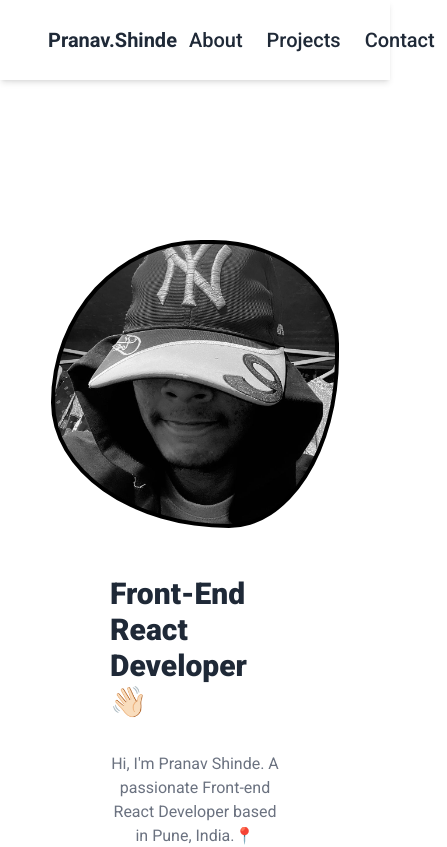
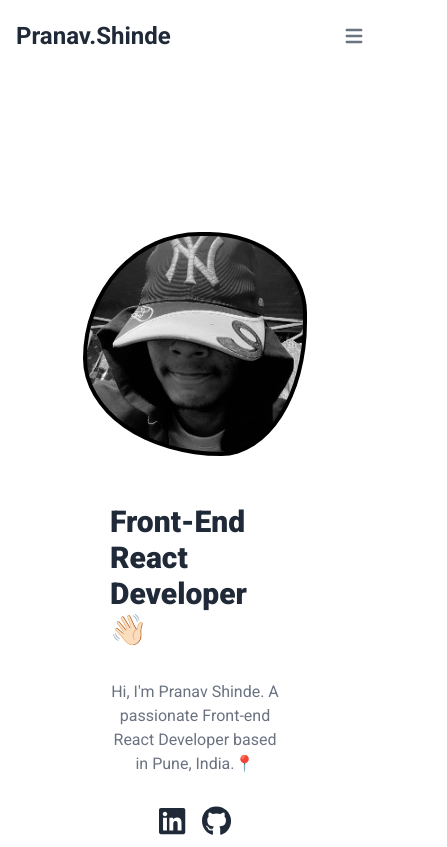
Before and after one commit to Py528/Personal_Website, a React (Vite) app in the folder vite-project/: page / in a window 390 px wide. Shown: the top 847 px of the page, 447 px wide, since content can reach past the window. Built offline with nearby package versions, Linux system fonts and the light colour scheme.

Commit message:
made responsive final

```diff
--- a/vite-project/src/components/About.jsx
+++ b/vite-project/src/components/About.jsx
@@ -3,7 +3,7 @@ import { Macbook } from '../assets/assets';
 
 function About() {
 	return (
-		<div className="about m-auto px-6 py-12 bg-white">
+		<div className="about m-auto px-6 py-12 bg-white rounded-2xl shadow-2xl">
 			<div className="container mx-auto flex flex-col lg:flex-row gap-6 justify-center items-center lg:items-start lg:justify-between max-w-[60%]">
 				<div className="img-side flex-shrink-0 w-full lg:w-1/2 aspect-w-1 aspect-h-1">
 					<img
--- a/vite-project/src/components/Footer.jsx
+++ b/vite-project/src/components/Footer.jsx
@@ -1,22 +1,22 @@
 import { FontAwesomeIcon } from '@fortawesome/react-fontawesome';
 import { faLinkedin, faGithub } from '@fortawesome/free-brands-svg-icons';
 import React from 'react';
+
 function Footer() {
 	return (
 		<div className="footer bg-[#222] font-bold text-white">
-			<div className="container mx-auto flex justify-between items-center my-12 w-[60%]">
-				<div className="text-[1.4rem]">
+			<div className="container mx-auto flex flex-col md:flex-row justify-between items-center my-12 w-[60%]">
+				<div className="text-[1.4rem] mb-8 md:mb-0">
 					<h3>Copyright © 2023. All rights are reserved</h3>
 				</div>
-				<div className="footerc__socials flex gap-2">
+				<div className="footerc__socials flex gap-8">
 					<a
 						aria-label="linkedin"
 						target="_blank"
 						rel="noreferrer"
 						href="https://www.linkedin.com/in/pranaav-shinde-1b8abb1b3/"
-						className="text-[2rem]"
-
-						>
+						className="text-[1.8rem]"
+					>
 						<FontAwesomeIcon icon={faLinkedin} />
 					</a>
 					<a
@@ -24,8 +24,7 @@ function Footer() {
 						target="_blank"
 						rel="noreferrer"
 						href="https://github.com/py528"
-						className="text-[2rem]"
-
+						className="text-[1.8rem]"
 					>
 						<FontAwesomeIcon icon={faGithub} />
 					</a>
--- a/vite-project/src/components/Home.jsx
+++ b/vite-project/src/components/Home.jsx
@@ -3,7 +3,9 @@ import Intro from './Intro';
 function Home() {
 	return (
 		<div>
-			<Intro />
+			<div className="h-screen lg:bg-gray-50 mx-auto">
+				<Intro />
+			</div>
 		</div>
 	);
 }
--- a/vite-project/src/components/Intro.jsx
+++ b/vite-project/src/components/Intro.jsx
@@ -70,7 +70,7 @@ function Intro() {
 					<div className="w-min h-full flex justify-center items-center">
 						<div className="hero-img-container">
 							<div
-								className="hero-img rounded-full bg-cover bg-center bg-no-repeat w-72 h-72 md:w-84 md:h-84 lg:w-96 lg:h-96 xl:w-[300px] xl:h-[300px] 2xl:w-[400px] 2xl:h-[400px] 3xl:w-[500px] 3xl:h-[500px] sm:w-96 sm:h-96"
+								className="hero-img rounded-full bg-cover bg-center bg-no-repeat w-32 h-32 lg:w-96 lg:h-96 md:w-80 md:h-80 sm:w-72 sm:h-72 xs:w-64 xs:h-64 3xs:w-56 3xs:h-56  "
 								style={{
 									backgroundImage: `url(${Personalphoto})`,
 									backgroundSize: 'cover',
@@ -81,7 +81,7 @@ function Intro() {
 					</div>
 				</div>
 				<div className="hero-side">
-					<div className="skills flex lg:flex-row flex-col items-center text-2xl pt-20 lg:pr-20">
+					<div className="skills flex lg:flex-row flex-col items-center text-2xl pt-20 lg:pr-20 md:pr-16 sm:pr-12 xs:pr-10 3xs:pr-8 pr-6">
 						<p className="border-r-2 lg:border-solid lg:border-gray-500 font-mulish font-semibold mr-6 pr-4 justify-center items-end lg:items-center border-none px-12">
 							Tech Stack
 						</p>
--- a/vite-project/src/components/NavBar.jsx
+++ b/vite-project/src/components/NavBar.jsx
@@ -1,57 +1,170 @@
-import React from 'react';
+import React, { useState } from 'react';
+
 function NavBar() {
+	const [menuOpen, setMenuOpen] = useState(false);
+
+	const toggleMenu = () => {
+		setMenuOpen(!menuOpen);
+	};
+
 	return (
-		<div className="sticky top-0 bg-white shadow-md text-gray-800 h-20 flex-1 items-center justify-center px-8 z-10">
-			<nav
-				aria-label="Site Nav"
-				className="mx-auto flex items-center justify-between p-4 max-w-full h-full"
-			>
+		// <div className="sticky top-0 bg-white shadow-md text-gray-800 h-16 sm:h-20 flex items-center justify-between px-8 z-10 w-screen">
+		// 	<nav
+		// 		aria-label="Site Nav"
+		// 		className="mx-auto flex items-center justify-between p-4 max-w-full h-full w-full"
+		// 	>
+		// 		<div className="flex items-center justify-start">
+		// 			<a
+		// 				href="/"
+		// 				className="flex items-center justify-center"
+		// 			>
+		// 				<span className="text-xl font-bold">Pranav.Shinde</span>
+		// 			</a>
+		// 		</div>
+		// 		<ul
+		// 			className={`lg:flex flex-col items-center gap-4 sm:gap-0 text-lg sm:text-xl font-medium justify-end ${
+		// 				menuOpen ? 'flex' : 'hidden'
+		// 			}`}
+		// 		>
+		// 			<li>
+		// 				<a
+		// 					className="rounded-lg px-3 py-2"
+		// 					href="/"
+		// 				>
+		// 					Home
+		// 				</a>
+		// 			</li>
+		// 			<li>
+		// 				<a
+		// 					className="rounded-lg px-3 py-2"
+		// 					href="/"
+		// 				>
+		// 					About
+		// 				</a>
+		// 			</li>
+		// 			<li>
+		// 				<a
+		// 					className="rounded-lg px-3 py-2"
+		// 					href="/"
+		// 				>
+		// 					Projects
+		// 				</a>
+		// 			</li>
+		// 			<li>
+		// 				<a
+		// 					className="rounded-lg px-3 py-2"
+		// 					href="/"
+		// 				>
+		// 					Contact
+		// 				</a>
+		// 			</li>
+		// 		</ul>
+		// 		<div className="lg:hidden">
+		// 			<button
+		// 				className="flex items-center justify-center rounded-lg p-2 text-gray-800 focus:outline-none"
+		// 				onClick={toggleMenu}
+		// 			>
+		// 				<svg
+		// 					xmlns="http://www.w3.org/2000/svg"
+		// 					className="h-6 w-6"
+		// 					fill="none"
+		// 					viewBox="0 0 24 24"
+		// 					stroke="currentColor"
+		// 				>
+		// 					{menuOpen ? (
+		// 						<path
+		// 							strokeLinecap="round"
+		// 							strokeLinejoin="round"
+		// 							strokeWidth={2}
+		// 							d="M6 18L18 6M6 6l12 12"
+		// 						/>
+		// 					) : (
+		// 						<path
+		// 							strokeLinecap="round"
+		// 							strokeLinejoin="round"
+		// 							strokeWidth={2}
+		// 							d="M4 6h16M4 12h16M4 18h16"
+		// 						/>
+		// 					)}
+		// 				</svg>
+		// 			</button>
+		// 		</div>
+		// 	</nav>
+		// </div>
+
+		<nav class="bg-white border-gray-200 dark:bg-gray-900">
+			<div class="max-w-screen-xl flex flex-wrap items-center justify-between mx-auto p-4">
 				<a
 					href="/"
-					className="flex items-center justify-center"
+					class="flex items-center"
 				>
-					<span className="text-xl font-bold">Pranav.Shinde</span>
+					<span class="self-center text-2xl font-semibold whitespace-nowrap dark:text-white">
+						Pranav.Shinde
+					</span>
 				</a>
-				<ul className="flex items-center gap-0 text-xl font-medium justify-center">
-					<li className="hidden lg:block">
+				<button
+					data-collapse-toggle="navbar-default"
+					type="button"
+					class="inline-flex items-center p-2 ml-3 text-sm text-gray-500 rounded-lg md:hidden hover:bg-gray-100 focus:outline-none focus:ring-2 focus:ring-gray-200 dark:text-gray-400 dark:hover:bg-gray-700 dark:focus:ring-gray-600"
+					aria-controls="navbar-default"
+					aria-expanded="false"
+				>
+					<span class="sr-only">Open main menu</span>
+					<svg
+						class="w-6 h-6"
+						aria-hidden="true"
+						fill="currentColor"
+						viewBox="0 0 20 20"
+						xmlns="http://www.w3.org/2000/svg"
+					>
+						<path
+							fill-rule="evenodd"
+							d="M3 5a1 1 0 011-1h12a1 1 0 110 2H4a1 1 0 01-1-1zM3 10a1 1 0 011-1h12a1 1 0 110 2H4a1 1 0 01-1-1zM3 15a1 1 0 011-1h12a1 1 0 110 2H4a1 1 0 01-1-1z"
+							clip-rule="evenodd"
+						></path>
+					</svg>
+				</button>
+				<div
+					class="hidden w-full md:block md:w-auto"
+					id="navbar-default"
+				>
+					<ul class="font-medium flex flex-col p-4 md:p-0 mt-4 border border-gray-100 rounded-lg bg-gray-50 md:flex-row md:space-x-8 md:mt-0 md:border-0 md:bg-white dark:bg-gray-800 md:dark:bg-gray-900 dark:border-gray-700">
+						<li>
 						<a
-							className="rounded-lg px-3 py-2"
-							href="/"
+								href="#"
+								class="block py-2 pl-3 pr-4 text-gray-900 rounded hover:bg-gray-100 md:hover:bg-transparent md:border-0 md:hover:text-blue-700 md:p-0 dark:text-white md:dark:hover:text-blue-500 dark:hover:bg-gray-700 dark:hover:text-white md:dark:hover:bg-transparent"
 							>
-							{' '}
-							Home{' '}
+								Home
 							</a>
 						</li>
 						<li>
 							<a
-							className="rounded-lg px-3 py-2"
-							href=""
+								href="#"
+								class="block py-2 pl-3 pr-4 text-gray-900 rounded hover:bg-gray-100 md:hover:bg-transparent md:border-0 md:hover:text-blue-700 md:p-0 dark:text-white md:dark:hover:text-blue-500 dark:hover:bg-gray-700 dark:hover:text-white md:dark:hover:bg-transparent"
 							>
-							{' '}
-							About{' '}
+								About
 							</a>
 						</li>
 						<li>
 							<a
-							className="rounded-lg px-3 py-2"
-							href=""
+								href="#"
+								class="block py-2 pl-3 pr-4 text-gray-900 rounded hover:bg-gray-100 md:hover:bg-transparent md:border-0 md:hover:text-blue-700 md:p-0 dark:text-white md:dark:hover:text-blue-500 dark:hover:bg-gray-700 dark:hover:text-white md:dark:hover:bg-transparent"
 							>
-							{' '}
-							Projects{' '}
+								Projects
 							</a>
 						</li>
 						<li>
 							<a
-							className="rounded-lg px-3 py-2"
-							href=""
+								href="#"
+								class="block py-2 pl-3 pr-4 text-gray-900 rounded hover:bg-gray-100 md:hover:bg-transparent md:border-0 md:hover:text-blue-700 md:p-0 dark:text-white md:dark:hover:text-blue-500 dark:hover:bg-gray-700 dark:hover:text-white md:dark:hover:bg-transparent"
 							>
-							{' '}
-							Contact{' '}
+								Contact
 							</a>
 						</li>
 					</ul>
+				</div>
+			</div>
 		</nav>
-		</div>
 	);
 }
 
```
Also changed, not shown: vite-project/src/components/Contact.jsx (+16 -13 lines). Lines whose indentation alone changed are shown as unchanged.
